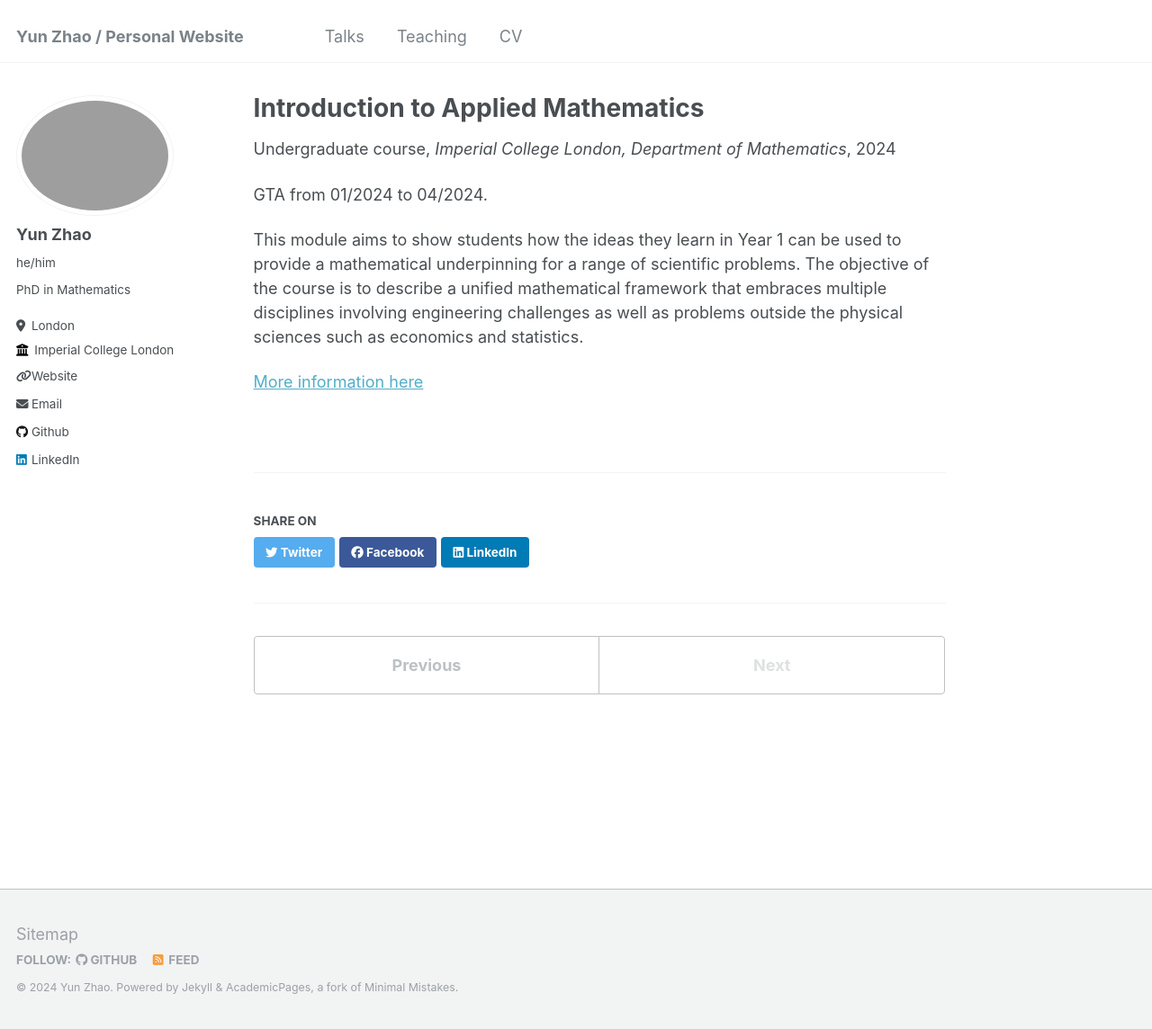
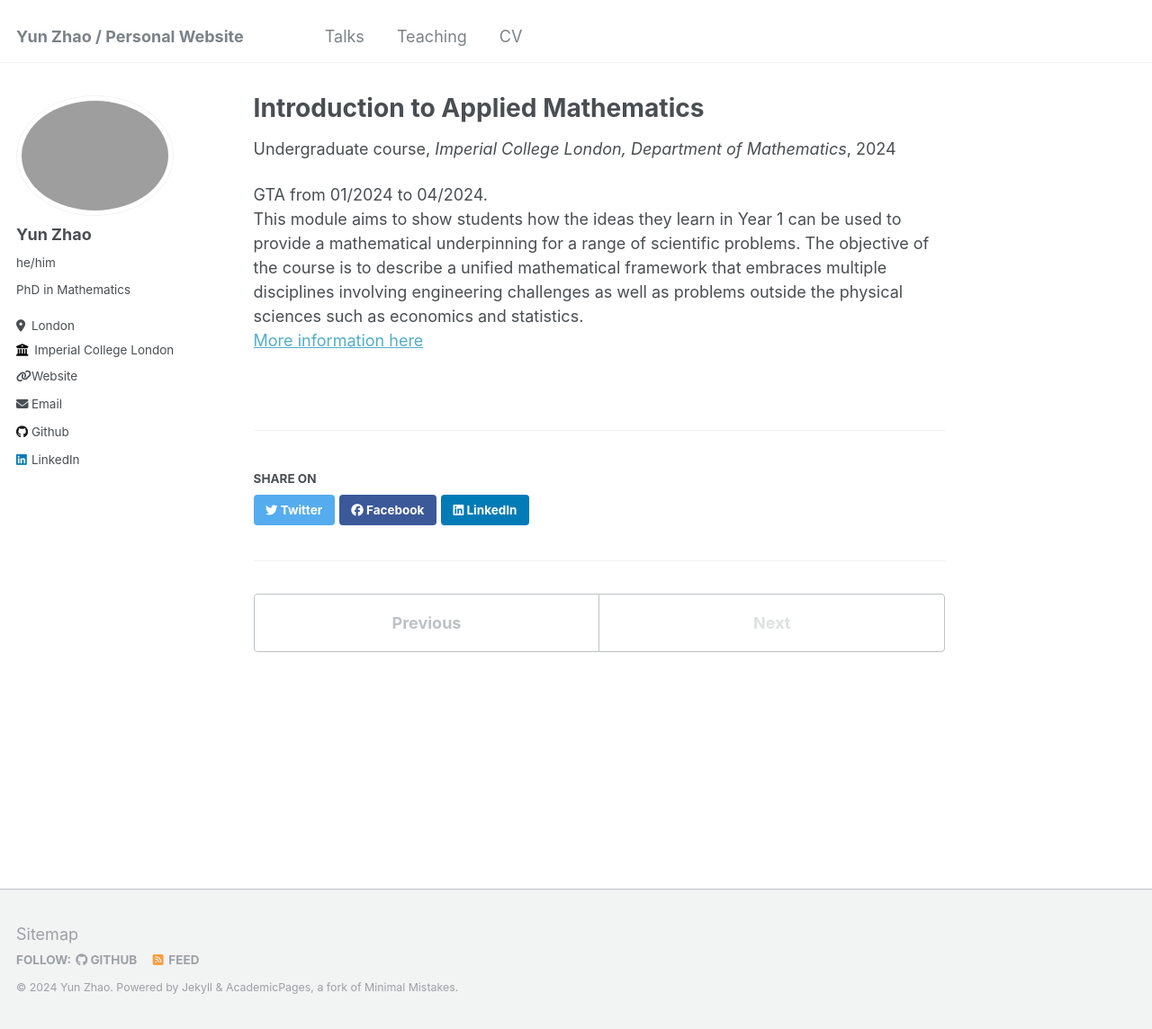
Before and after one commit to yunzhao100/yunzhao100.github.io, a Jekyll site: the page built from _teaching/Introduction to Applied Mathematics.md, in a window 1280 px wide and 1144 px high. Shown: the whole window at 90% size. Built offline with Jekyll 4.4.1, drawn with Linux system fonts in a browser that asks for light colours.

```diff
--- a/_teaching/Introduction to Applied Mathematics.md
+++ b/_teaching/Introduction to Applied Mathematics.md
@@ -7,8 +7,6 @@ venue: "Imperial College London, Department of Mathematics"
 date: 01/2024 - 04/2024
 location: "London, UK"
 ---
-GTA from 01/2024 to 04/2024.
-
-This module aims to show students how the ideas they learn in Year 1 can be used to provide a mathematical underpinning for a range of scientific problems. The objective of the course is to describe a unified mathematical framework that embraces multiple disciplines involving engineering challenges as well as problems outside the physical sciences such as economics and statistics.
-
+GTA from 01/2024 to 04/2024.\
+This module aims to show students how the ideas they learn in Year 1 can be used to provide a mathematical underpinning for a range of scientific problems. The objective of the course is to describe a unified mathematical framework that embraces multiple disciplines involving engineering challenges as well as problems outside the physical sciences such as economics and statistics.\
 [More information here](https://imperialmathswiki.com/1st_year/MATH40007_Introduction_to_Applied_Mathematics)
```
Also changed, not shown: _teaching/Analysis 1.md (+0 -2 lines), 1 other file.
